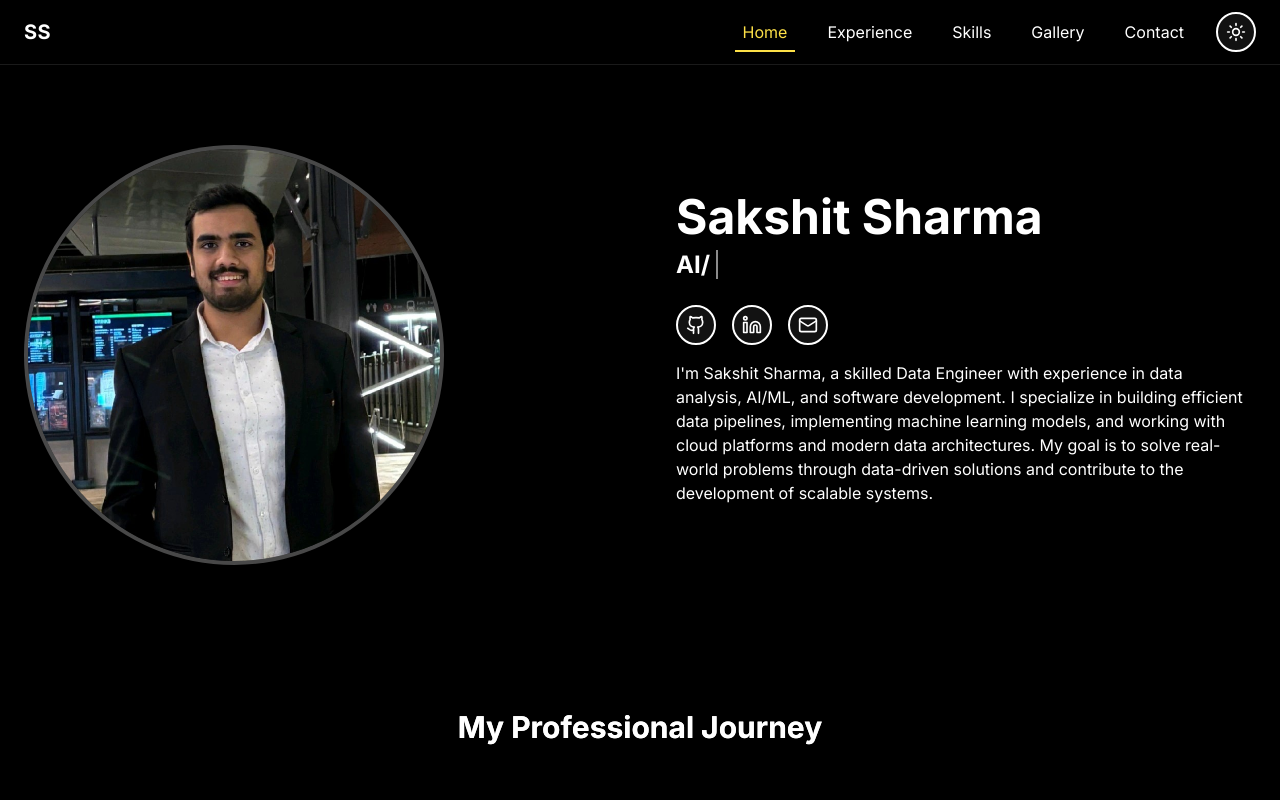
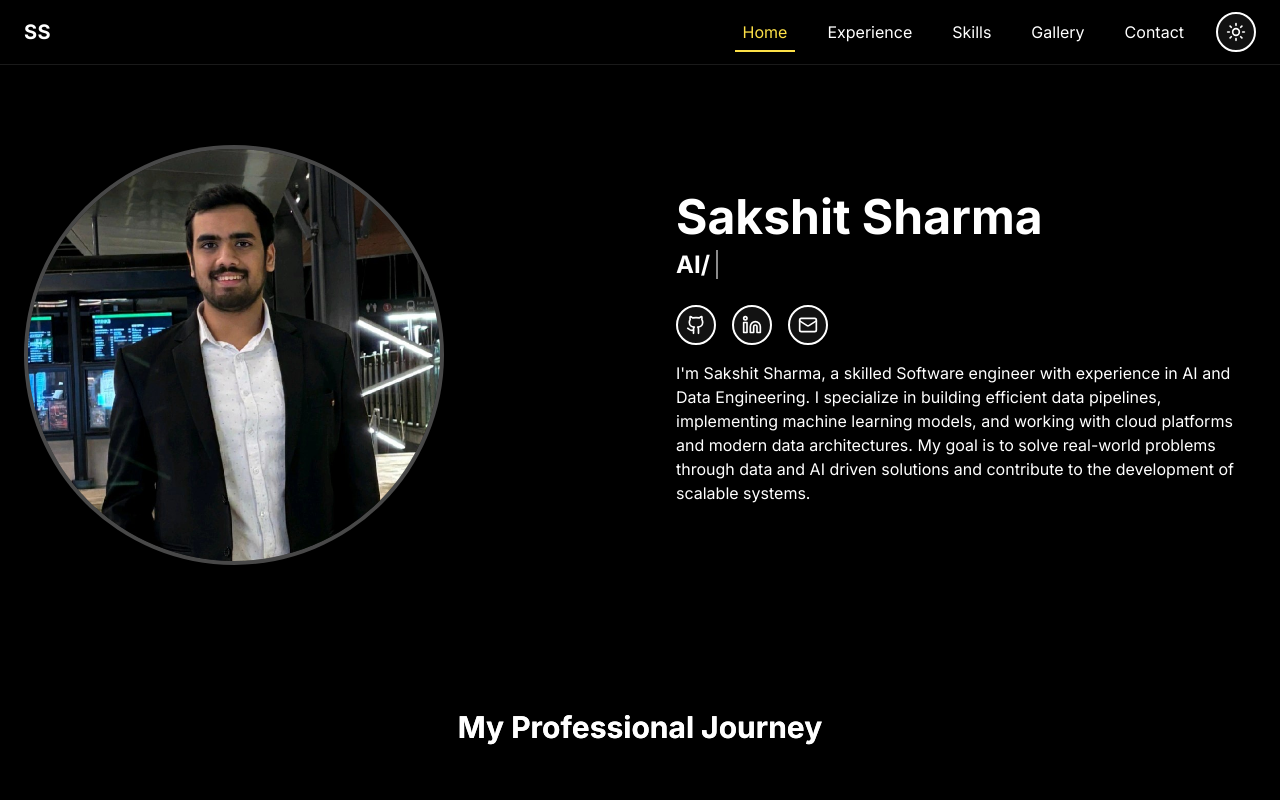
Before and after one commit to sakshit2004/Sakshit-Portfolio, a React (Vite) app: page / in a window 1280 px wide. Shown: the top 800 px of the page. Built offline with nearby package versions, Linux system fonts and the light colour scheme.

Commit message:
Update portfolio introduction

```diff
--- a/src/components/HeroSection.tsx
+++ b/src/components/HeroSection.tsx
@@ -4,7 +4,7 @@ import { Github, Linkedin, Mail } from "lucide-react";
 
 const NAME = "Sakshit Sharma";
 const ABOUT =
-  "I'm Sakshit Sharma, a skilled Engineer with experience in data engineering/analysis, AI/ML, and software development. I specialize in building efficient data pipelines, implementing machine learning models, and working with cloud platforms and modern data architectures. My goal is to solve real-world problems through data-driven solutions and contribute to the development of scalable systems.";
+  "I'm Sakshit Sharma, a skilled Software engineer with experience in AI and Data Engineering. I specialize in building efficient data pipelines, implementing machine learning models, and working with cloud platforms and modern data architectures. My goal is to solve real-world problems through data and AI driven solutions and contribute to the development of scalable systems.";
 
 const SOCIALS = [
   { icon: Github, label: "GitHub", url: "https://github.com/sakshit2004" },
--- a/src/pages/Index.tsx
+++ b/src/pages/Index.tsx
@@ -34,7 +34,7 @@ const NAV_LINKS = [
 
 const NAME = "Sakshit Sharma";
 const ABOUT =
-  "I'm Sakshit Sharma, a skilled Data Engineer with experience in data analysis, AI/ML, and software development. I specialize in building efficient data pipelines, implementing machine learning models, and working with cloud platforms and modern data architectures. My goal is to solve real-world problems through data-driven solutions and contribute to the development of scalable systems.";
+  "I'm Sakshit Sharma, a skilled Software engineer with experience in AI and Data Engineering. I specialize in building efficient data pipelines, implementing machine learning models, and working with cloud platforms and modern data architectures. My goal is to solve real-world problems through data and AI driven solutions and contribute to the development of scalable systems.";
 
 const PROJECTS = [
   {
```
